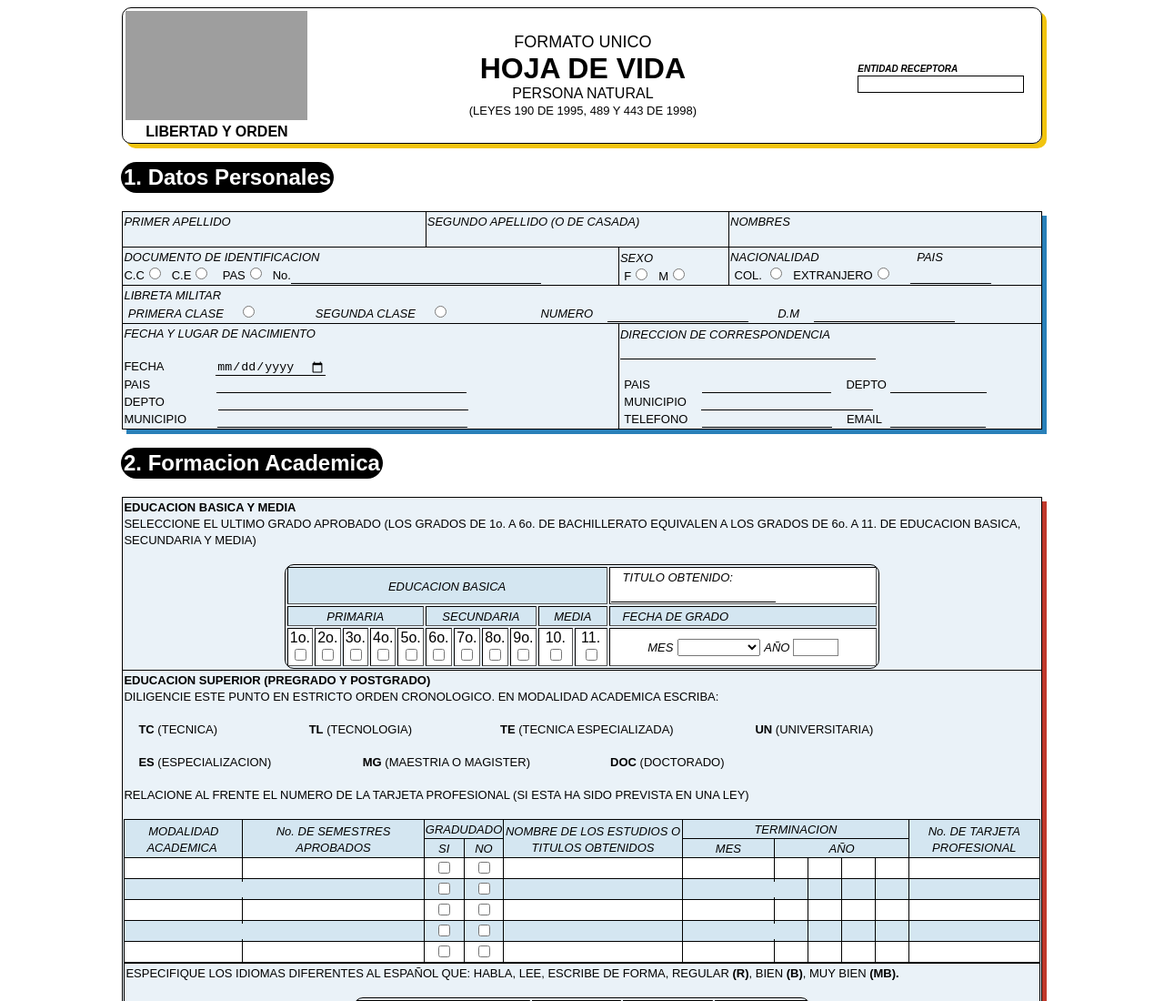
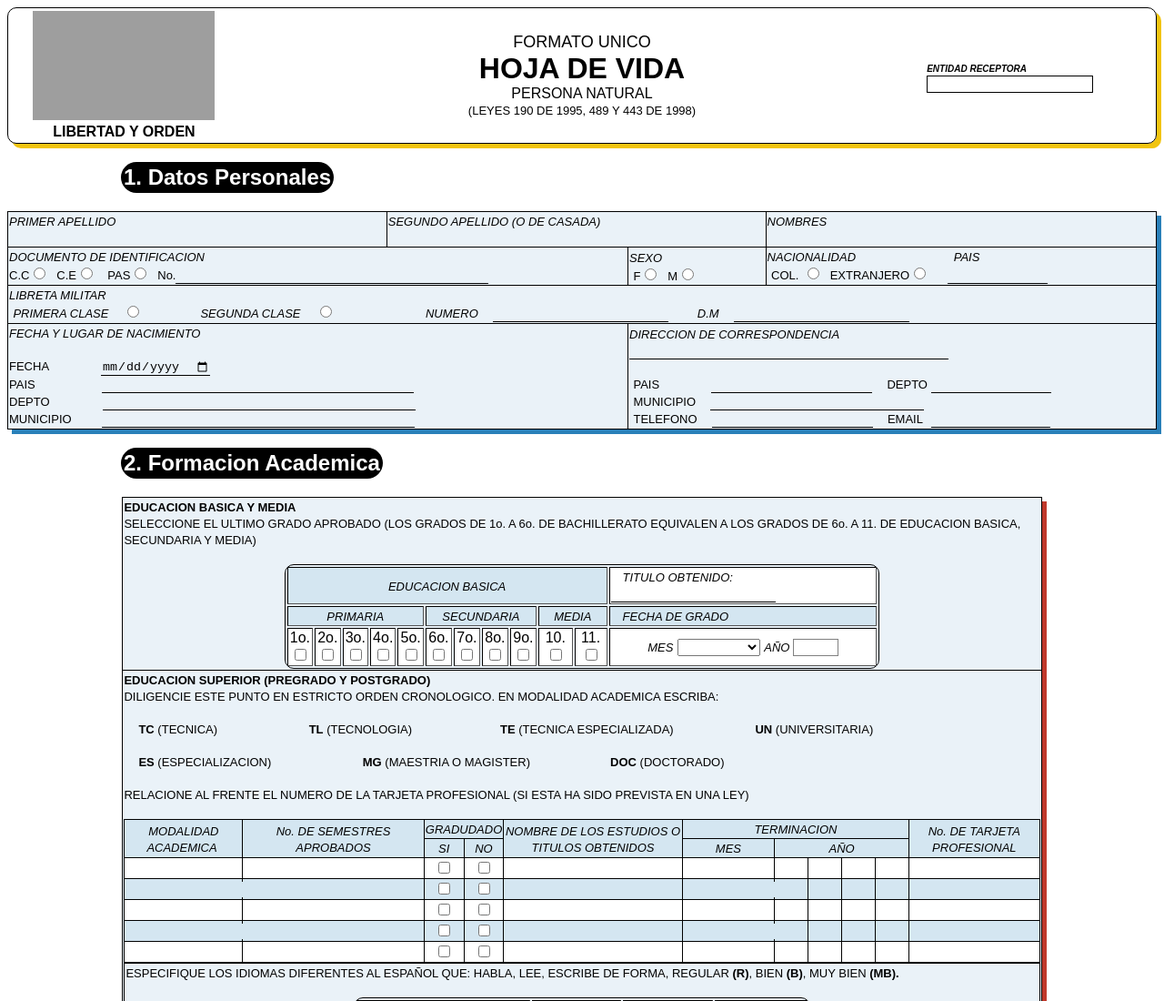
Before and after one commit to aleivac/HojaDeVida, a plain HTML site: page index.html in a window 1280 px wide. Shown: the top 1100 px of the page at 91% size. Drawn offline with Linux system fonts and the light colour scheme; grey boxes are pictures that could not be loaded.

Commit message:
Add files via upload

```diff
--- a/index.html
+++ b/index.html
@@ -64,7 +64,7 @@
      }
     </style>
         <body>
-            <table frome="box" style="width:80%;" align="center" id="Encabezado" >
+            <table frome="box" style="width:100%;" align="center" id="Encabezado" >
                 <tr>
                     <th style="width: 20%;" align="center"><img src="https://th.bing.com/th/id/OIP.K8j32P4AArPdUaQChBPSmAHaEo?pid=ImgDet&rs=1" width="200px" height="120px">
                     <br>Libertad y Orden</th>
@@ -80,7 +80,7 @@
              <th><font face="Arial"size="5" color="white">1. Datos Personales</font></th>
            </tr>
            </table>
-        <table border="1" style="width: 80%;" align="center" id="DP" bgcolor="#EAF2F8">
+        <table border="1" style="width: 100%;" align="center" id="DP" bgcolor="#EAF2F8">
             <tr>
                <td colspan="3" style="width: 33%;"><font size="2"><i>PRIMER APELLIDO</i></font>
             <br> <input type=text style="width: 90% ;background-color: #EAF2F8; border: none; "   ></td>
```
